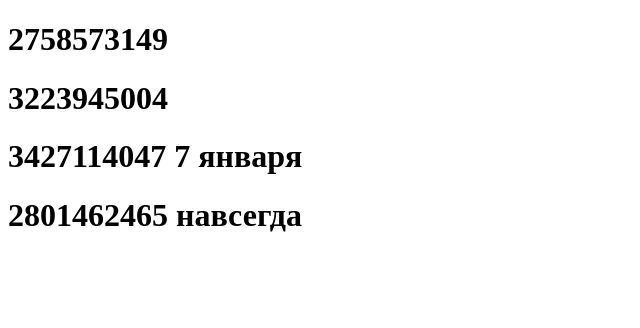
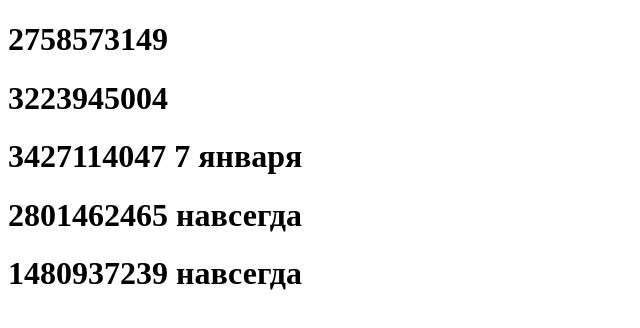
Before and after one commit to kyrimetyshmal/takmnogosneganabloke, a plain HTML site: page index.html in a window 1280 px wide. Shown: the whole page, without its empty margins (0-640 px from the left). Drawn offline with Linux system fonts and the light colour scheme.

Commit message:
Update index.html

```diff
--- a/index.html
+++ b/index.html
@@ -10,5 +10,6 @@
   <h1>3223945004<h1>
   <h1>3427114047 7 января<h1>
   <h1>2801462465 навсегда<h1>
+  <h1>1480937239 навсегда<h1>
 </body>
 </html>
```
